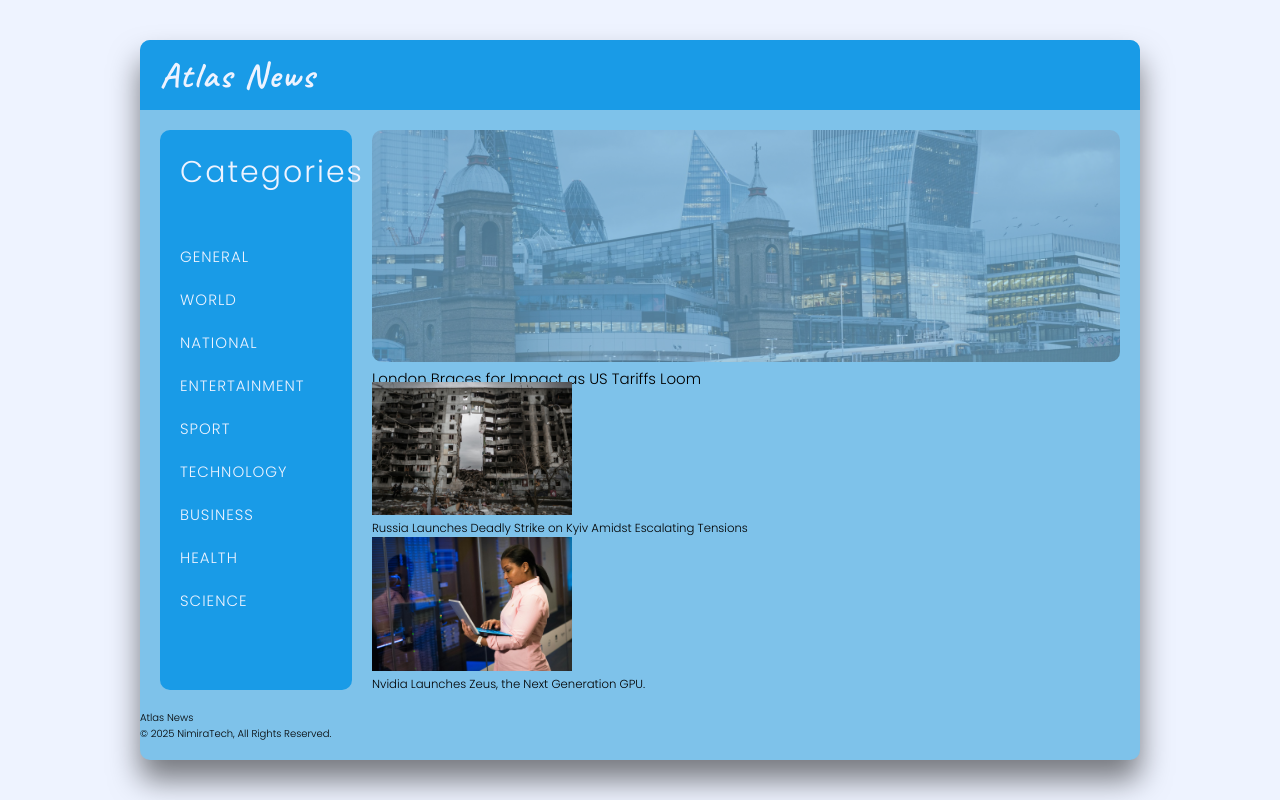
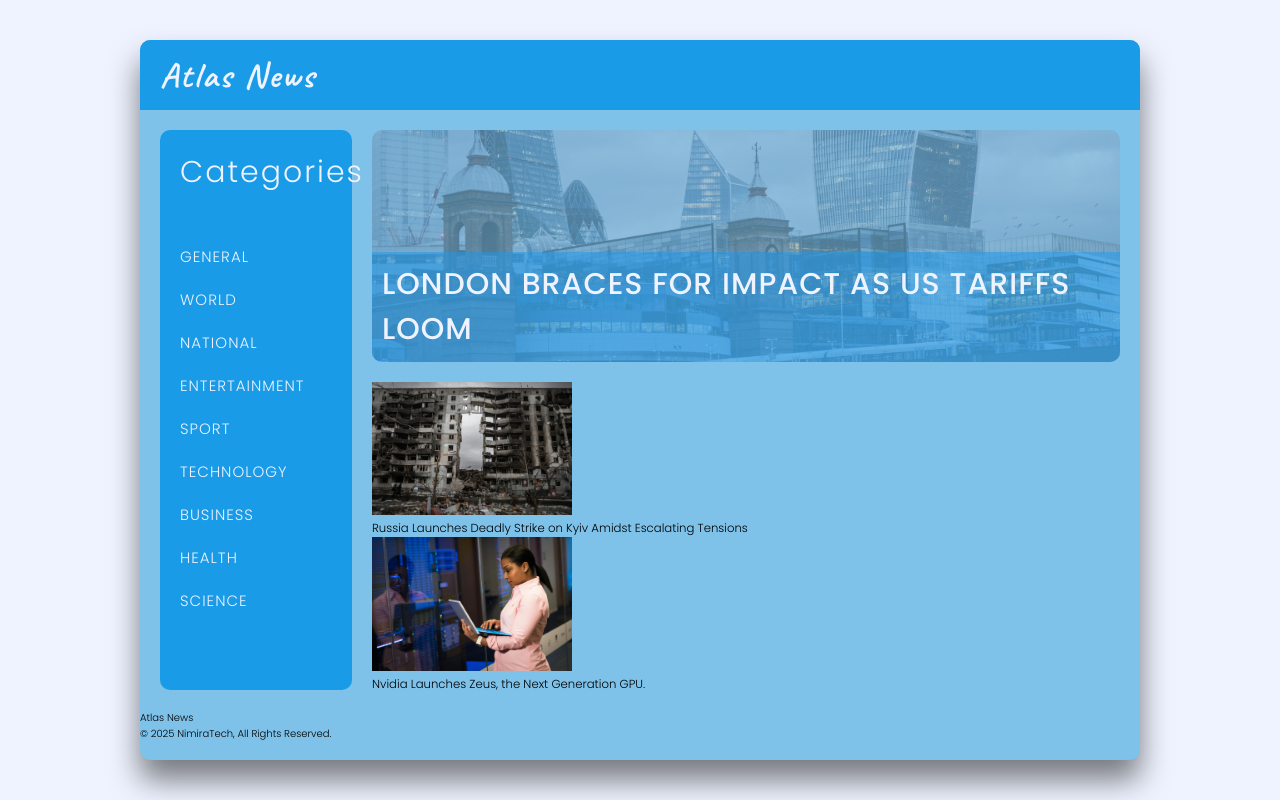
Before and after one commit to Nimira43/Atlas-News, a React (Vite) app: page / in a window 1280 px wide. Built offline with nearby package versions, Linux system fonts and the light colour scheme.

Commit message:
.headline-title styled.

```diff
--- a/src/css/news.css
+++ b/src/css/news.css
@@ -75,6 +75,7 @@
   height: calc(45% - 2rem);
   border-radius: 1rem;
   margin-bottom: 2rem;
+  position: relative;
 }
 
 .headline img {
@@ -83,6 +84,21 @@
   object-fit: cover;
   border-radius: 1rem;
   opacity: 0.4;
+}
+
+.headline-title {
+  width: 100%;
+  position: absolute;
+  left: 0;
+  bottom: 0;
+  padding: 1rem 4rem 1rem 1rem;
+  font-size: 3rem;
+  color: var(--light);
+  text-transform: uppercase;
+  font-weight: 500;
+  letter-spacing: 0.1rem;
+  background-color: rgba(26, 154, 239, 0.5);
+  border-radius: 0 0 1rem 1rem;
 }
 
 .news-grid-item img {
@@ -132,4 +148,7 @@
   .navbar {
     height: 20rem;
   }
+  .headline-title {
+    font-size: 2rem;
+  }
 }
```
